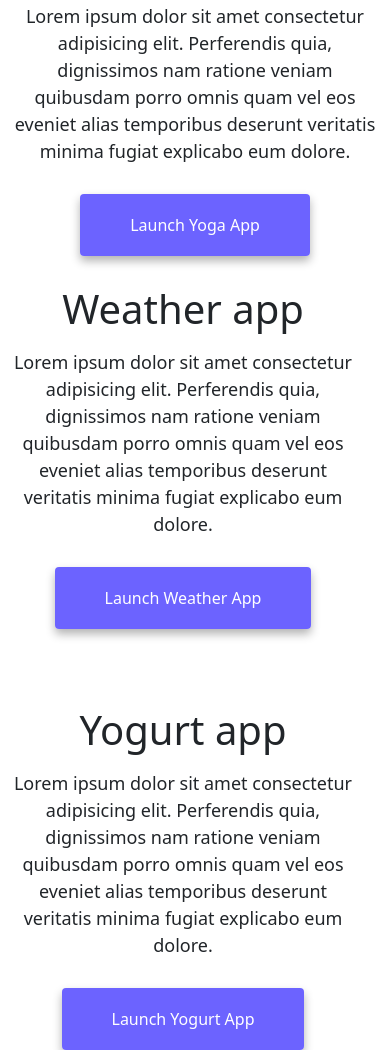
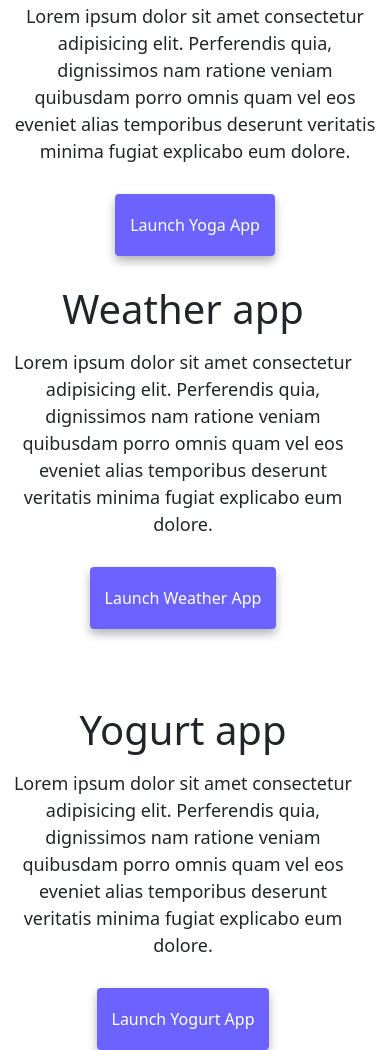
Before and after one commit to NicStevens/responsive-homework, a plain HTML site: page index.html in a window 390 px wide. Shown: the part 518-1568 px from the top of the page. Drawn offline with nearby package versions, Linux system fonts and the light colour scheme.

Commit message:
Removed padding from app links when smaller resolution

```diff
--- a/css/styles.css
+++ b/css/styles.css
@@ -93,9 +93,6 @@ p {
   .container {
     text-align: center;
   }
-  .app-links {
-    padding: 20px 50px;
-  }
   .about-me-page-images {
     margin: 10px auto;
   }
--- a/index.html
+++ b/index.html
@@ -87,7 +87,7 @@
             explicabo eum dolore.
           </p>
           <div class="mt-5">
-            <a href="#" class="primary-link app-links" title="Yoga App"
+            <a href="#" class="primary-link" title="Yoga App"
               >Launch Yoga App</a
             >
           </div>
@@ -102,7 +102,7 @@
               minima fugiat explicabo eum dolore.
             </p>
             <div class="mt-5 mb-5">
-              <a href="#" class="primary-link app-links" title="Weather App"
+              <a href="#" class="primary-link" title="Weather App"
                 >Launch Weather App</a
               >
             </div>
@@ -132,7 +132,7 @@
               minima fugiat explicabo eum dolore.
             </p>
             <div class="mt-5">
-              <a href="#" class="primary-link app-links" title="Yogurt App"
+              <a href="#" class="primary-link" title="Yogurt App"
                 >Launch Yogurt App</a
               >
             </div>
```
